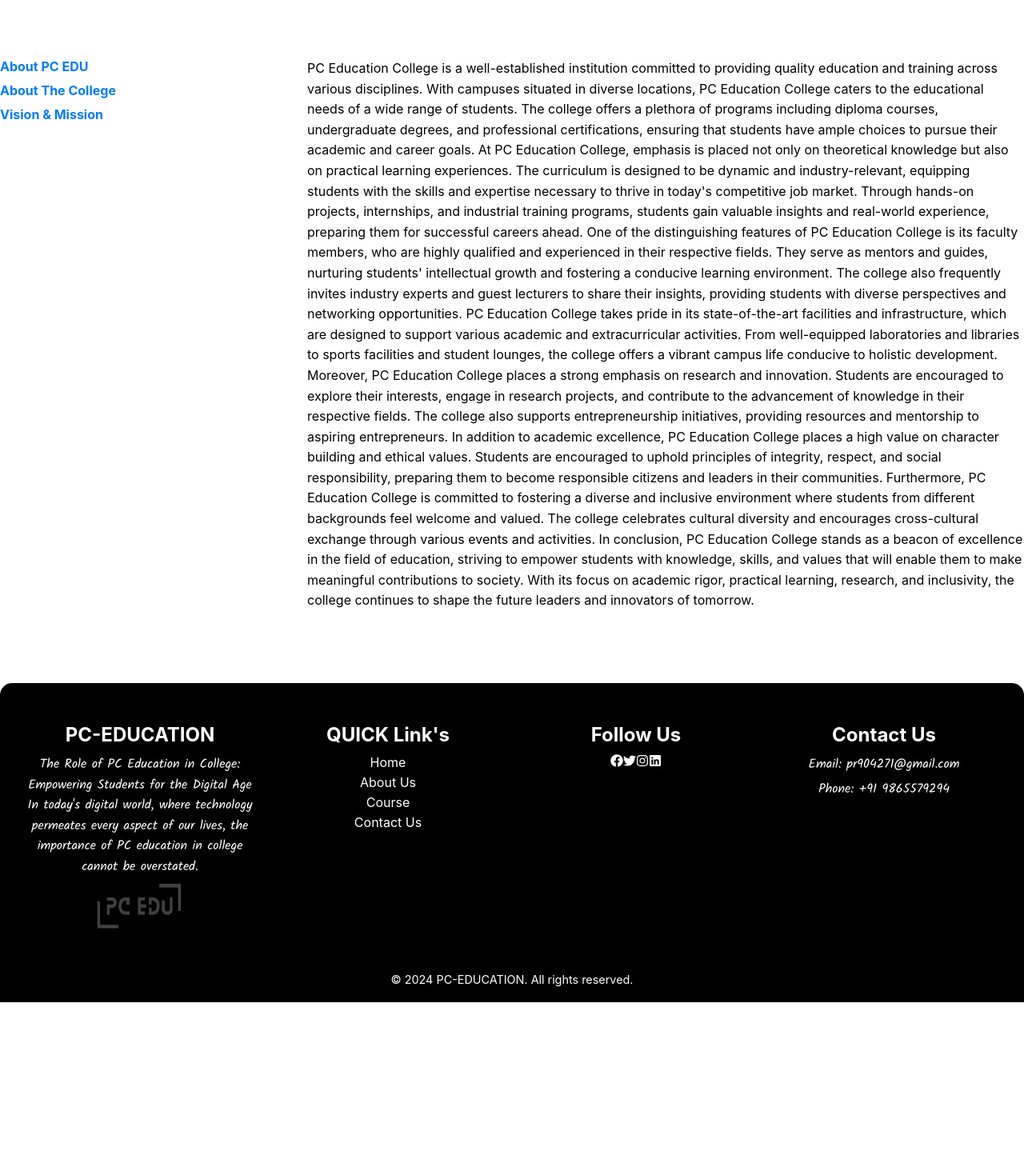
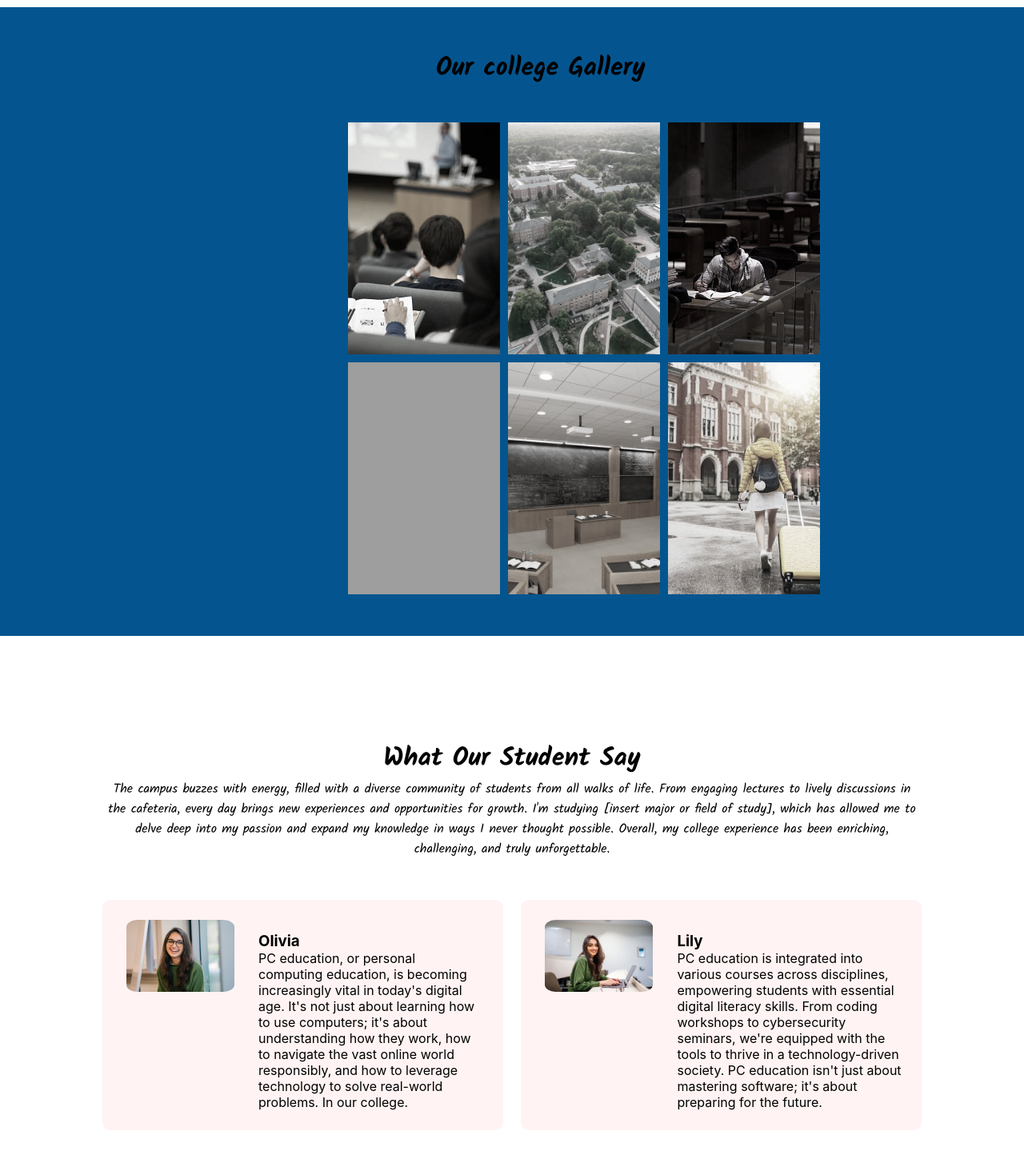
Before and after one commit to prakash-it/College-Management-System, a React (Create React App) app in the folder college/: page /about in a window 1280 px wide. Shown: the part 71-1530 px from the top of the page at 80% size. Before the commit the page ends 1324 px from the top, so only its background shows below. Built offline with nearby package versions, Linux system fonts and the light colour scheme; grey boxes are pictures that could not be loaded.

Commit message:
Some-adds

```diff
--- a/college/src/Components/About.js
+++ b/college/src/Components/About.js
@@ -1,69 +1,58 @@
-import React, { useState } from 'react';
+import React from 'react';
+import pic1 from './Img/pic1.jpg'
+import pic2 from './Img/pic2.jpg'
+import pic3 from './Img/pic3.jpg'
+import pic4 from './Img/pic4.jpg'
+import pic5 from './Img/pic5.jpg'
+import pic6 from './Img/pic6.jpg'
+import stu1 from './Img/stu-1.jpg'
+import stu2 from './Img/stu-2.jpg'
 import './css/About.css'
 export default function About() {
 
-  const [showabout, setAbout] = useState(false)
-  const [showAbout, setShowAbout] = useState(false);
-  const [showVisionMission, setShowVisionMission] = useState(false);
-  const toggleAbout = () => {
-    setShowAbout(!showAbout);
-    setShowVisionMission(false);
-  };
 
-  const toggleVisionMission = () => {
-    setShowVisionMission(!showVisionMission);
-    setShowAbout(false);
-  };
   return (
-    <div className="about-section">
-      <div className="row">
-        <div className="col-1">
-          <h4 onClick={toggleAbout}>About PC EDU</h4>
-          <h4>About The College</h4>
-          <h4 onClick={toggleVisionMission}>Vision & Mission</h4>
+  <>
+    <div className='container'>
+        <h1 className='h1'>Our college Gallery</h1>
+        <div className='gallery'>
+          <img src={pic1} alt='' />
+          <img src={pic2} alt='' />
+          <img src={pic3} alt='' />
+          <img src={pic4} alt='' />
+          <img src={pic5} alt='' />
+          <img src={pic6} alt='' />
         </div>
-        <div className="col-2">
-      {!showabout &&
+      </div>
 
-          (<p>
-            PC Education College is a well-established institution committed to providing quality education and training across various disciplines. With campuses situated in diverse locations, PC Education College caters to the educational needs of a wide range of students. The college offers a plethora of programs including diploma courses, undergraduate degrees, and professional certifications, ensuring that students have ample choices to pursue their academic and career goals.
+      <div className='testimonials'>
+        <h1 className='hp'>What Our Student Say</h1>
+        <p className='hp'>The campus buzzes with energy, filled with a diverse community of students from all walks of life. From engaging lectures to lively discussions in the cafeteria, every day brings new experiences and opportunities for growth. I'm studying [insert major or field of study], which has allowed me to delve deep into my passion and expand my knowledge in ways I never thought possible. Overall, my college experience has been enriching, challenging, and truly unforgettable.</p>
 
-            At PC Education College, emphasis is placed not only on theoretical knowledge but also on practical learning experiences. The curriculum is designed to be dynamic and industry-relevant, equipping students with the skills and expertise necessary to thrive in today's competitive job market. Through hands-on projects, internships, and industrial training programs, students gain valuable insights and real-world experience, preparing them for successful careers ahead.
+        <div className='row'>
+          <div className='testimonials-col'>
+            <img src={stu1} alt='' />
+            <div>
+            <h3>Olivia</h3>
+              <p>
+              PC education, or personal computing education, is becoming increasingly vital in today's digital age. It's not just about learning how to use computers; it's about understanding how they work, how to navigate the vast online world responsibly, and how to leverage technology to solve real-world problems. In our college.
+              </p>
 
-            One of the distinguishing features of PC Education College is its faculty members, who are highly qualified and experienced in their respective fields. They serve as mentors and guides, nurturing students' intellectual growth and fostering a conducive learning environment. The college also frequently invites industry experts and guest lecturers to share their insights, providing students with diverse perspectives and networking opportunities.
+            </div>
+          </div>
 
-            PC Education College takes pride in its state-of-the-art facilities and infrastructure, which are designed to support various academic and extracurricular activities. From well-equipped laboratories and libraries to sports facilities and student lounges, the college offers a vibrant campus life conducive to holistic development.
+          <div className='testimonials-col'>
+           <img src={stu2} alt=''/>
+           <div>
+           <h3>Lily</h3>
+                    <p>
+                    PC education is integrated into various courses across disciplines, empowering students with essential digital literacy skills. From coding workshops to cybersecurity seminars, we're equipped with the tools to thrive in a technology-driven society. PC education isn't just about mastering software; it's about preparing for the future.
+                    </p>
 
-            Moreover, PC Education College places a strong emphasis on research and innovation. Students are encouraged to explore their interests, engage in research projects, and contribute to the advancement of knowledge in their respective fields. The college also supports entrepreneurship initiatives, providing resources and mentorship to aspiring entrepreneurs.
-
-            In addition to academic excellence, PC Education College places a high value on character building and ethical values. Students are encouraged to uphold principles of integrity, respect, and social responsibility, preparing them to become responsible citizens and leaders in their communities.
-
-            Furthermore, PC Education College is committed to fostering a diverse and inclusive environment where students from different backgrounds feel welcome and valued. The college celebrates cultural diversity and encourages cross-cultural exchange through various events and activities.
-
-            In conclusion, PC Education College stands as a beacon of excellence in the field of education, striving to empower students with knowledge, skills, and values that will enable them to make meaningful contributions to society. With its focus on academic rigor, practical learning, research, and inclusivity, the college continues to shape the future leaders and innovators of tomorrow.
-
-          </p>)}
-
-
-
-          {showVisionMission && (
-            <div className="vision-mission">
-              <h5>Vision:</h5>
-              <p>To be a leading institution in PC education, empowering individuals with the knowledge and skills to thrive in the digital age.</p>
-              <h5>Mission:</h5>
-              <p>
-                <ul>
-                  <li>To provide comprehensive PC education programs that cater to diverse learning needs and skill levels.</li>
-                  <li>To foster a dynamic learning environment that promotes innovation, critical thinking, and problem-solving in the realm of PC technology.</li>
-                  <li>To cultivate a community of lifelong learners equipped to adapt and excel in an ever-evolving technological landscape.</li>
-                  <li>To collaborate with industry partners to ensure our curriculum remains relevant and aligned with current and emerging trends in PC technology.</li>
-                  <li>To instill values of integrity, professionalism, and ethical conduct in our students, preparing them to contribute positively to society as responsible digital citizens.</li>
-                </ul>
-              </p>
-            </div>
-          )}
                 </div>
           </div>
         </div>
+      </div>
+  </>
   );
 }
--- a/college/src/Components/Course.js
+++ b/college/src/Components/Course.js
@@ -1,9 +1,32 @@
 import React from 'react'
+import img1 from './Img/library.png'
+import img2 from './Img/basketball.png'
+import img3 from './Img/cafeteria.png'
 
 export default function Course() {
   return (
     <div>
-      Course
+       <div className="facilities">
+        <h1 className='hp'>Our facilities</h1>
+        <p className='hp'>"From academic support centers to state-of-the-art laboratories, our college facilities are designed to enhance learning, foster innovation, and support student success</p>
+        <div className="row">
+          <div className="facilities-col">
+            <img className='img' src={img1} alt='Library' />
+            <h3>World Class Library</h3>
+            <p>College libraries offer a vast array of resources including books, journals, online databases, and multimedia materials, supporting research and enhancing learning opportunities.</p>
+          </div>
+          <div className="facilities-col">
+            <img className='img' src={img2} alt='Library' />
+            <h3>Largest play Ground</h3>
+            <p>Playground for Recreation: A well-equipped playground provides students with a space for physical activity, sports, and recreation, promoting overall health and well-being.</p>
+          </div>
+          <div className="facilities-col">
+            <img className='img' src={img3} alt='Library' />
+            <h3>Tasty and Healthy Food</h3>
+            <p>Access to tasty and nutritious food on campus ensures that students have the energy and nourishment they need to focus on their studies and engage fully in campus life. </p>
+          </div>
+        </div>
+      </div>
     </div>
   )
 }
--- a/college/src/Components/css/About.css
+++ b/college/src/Components/css/About.css
@@ -1,45 +1,87 @@
-.about-section {
-    margin-top: 20px;
+
+
+.gallery {
+  --s: 190px; /* control the size */
+  --g: 10px;  /* control the gap */
+  --f: 2.5;   /* control the scale factor */
+  padding-top: 5%;
+  display: grid;
+  gap: var(--g);
+  width: calc(3*var(--s) + 2*var(--g));
+  aspect-ratio: 1;
+  grid-template-columns: repeat(3,auto);
 }
 
-  .row {
-    display: flex;
-    justify-content: space-between;
+.gallery > img {
+  width: 0;
+  height: 0;
+  min-height: 100%;
+  min-width: 100%;
+  object-fit: cover;
+  cursor: pointer;
+  filter: grayscale(80%);
+  transition: .35s linear;
 }
 
-  .col-1 {
-    width: 30%;
+.gallery img:hover{
+  filter: grayscale(0);
+  width:  calc(var(--s)*var(--f));
+  height: calc(var(--s)*var(--f));
 }
 
-  .col-2 {
-    width: 70%;
+
+.container
+{
+  padding-left: 34%;
+  padding-top: 4%;
+  padding-bottom: 4%;
+  background-color:#04558f;
+}
+.h1{
+  padding-left: 13%;
+  font-family: "Kalam", cursive;
 }
 
-  h4 {
-    cursor: pointer;
-    margin-bottom: 10px;
-    color: #007bff; /* Blue color for clickable headings */
+
+.testimonials
+{
+    width: 80%;
+    margin: auto;
+    padding-top: 10%;
+    text-align: center;
+
+
 }
 
-  p {
-    line-height: 1.6;
+
+
+.testimonials-col
+{
+    flex-basis: 44%;
+    border-radius: 10px;
+    margin-bottom: 5%;
+    text-align: left;
+    background: #fff3f3;
+    padding: 25px;
+    cursor: pointer;
+    display: flex;
 }
 
-  .vision-mission {
-    margin-top: 20px;
+.testimonials-col img
+{
+    height: 90px;
+    margin-left: 5px;
+    margin-right: 30px;
+    border-radius: 10%;
 }
 
-  .vision-mission h5 {
-    margin-bottom: 10px;
+.testimonials-col p
+{
+    padding: 0;
 }
 
-  /* Media query for smaller screens */
-  @media (max-width: 768px) {
-    .row {
-      flex-direction: column;
+.testimonials-col h3
+{
+    margin-top:15px ;
+    text-align: left;
 }
-
-    .col-1, .col-2 {
-      width: 100%;
-    }
-  }
```
Lines whose indentation alone changed are shown as unchanged.
